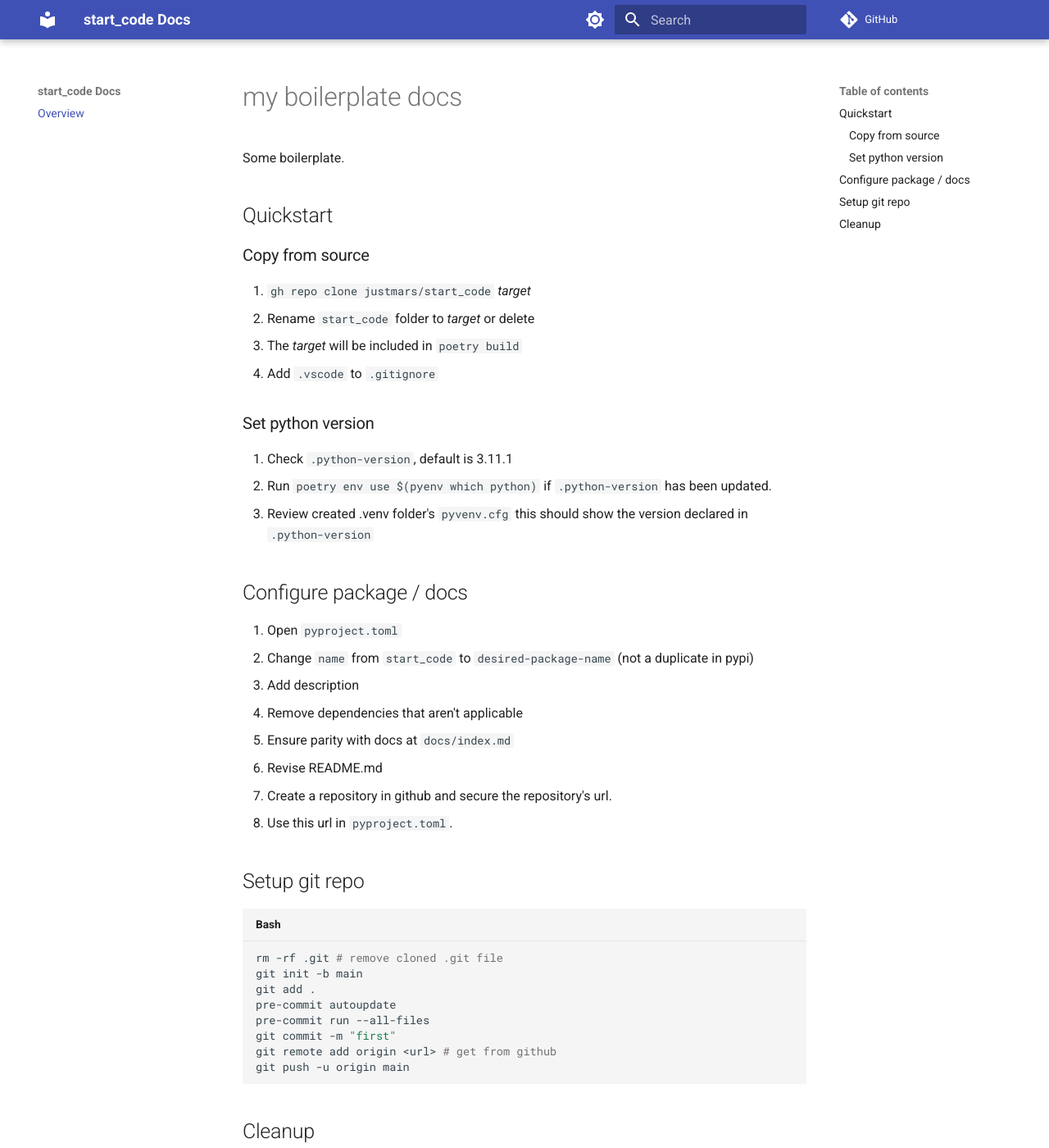
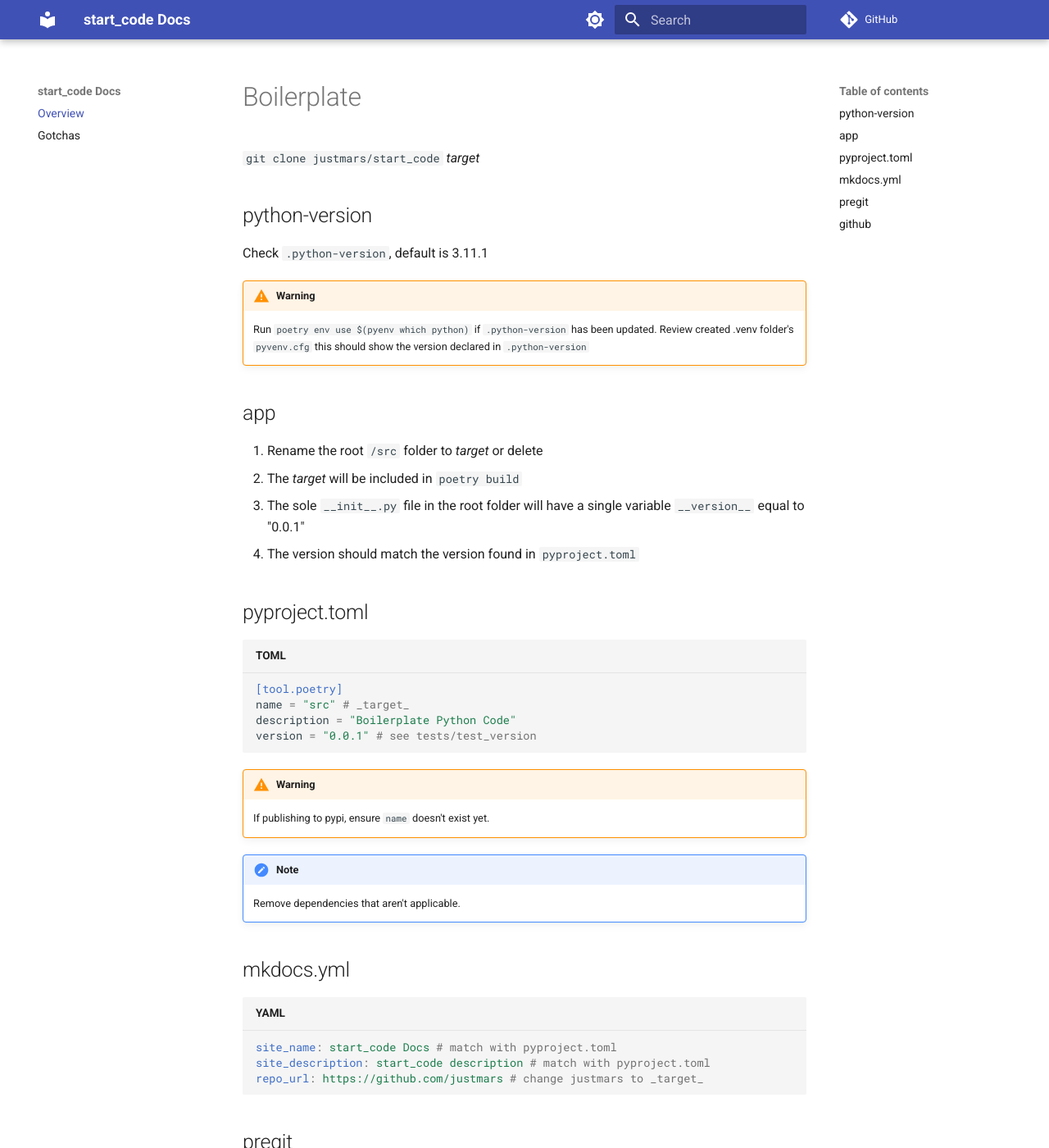
Before and after one commit to justmars/start-code, an MkDocs documentation site: the page built from docs/index.md, in a window 1280 px wide and 1400 px high. Shown: the whole window at 82% size. Built offline with MkDocs 1.6.1 and Material for MkDocs 9.7.7, drawn with Linux system fonts in a browser that asks for light colours; some of the changed text lies outside the part shown.

Commit message:
feat: revised style

````diff
--- a/.pre-commit-config.yaml
+++ b/.pre-commit-config.yaml
@@ -20,7 +20,7 @@ repos:
       - id: isort
         args: ["--profile", "black", "--filter-files"]
   - repo: https://github.com/psf/black
-    rev: 22.12.0
+    rev: 23.1a1
     hooks:
       - id: black
         language_version: python3
@@ -30,7 +30,7 @@ repos:
     hooks:
       - id: blacken-docs
         additional_dependencies:
-          - black==22.12.0
+          - black==23.1a1
   - repo: https://github.com/asottile/pyupgrade
     rev: v3.3.1
     hooks:
--- a/docs/index.md
+++ b/docs/index.md
@@ -1,34 +1,63 @@
-# my boilerplate docs
+# Boilerplate
 
-Some boilerplate.
+`git clone justmars/start_code` _target_
 
-## Quickstart
+## python-version
 
-### Copy from source
+Check `.python-version`, default is 3.11.1
 
-1. `gh repo clone justmars/start_code` _target_
-2. Rename `start_code` folder to _target_ or delete
-3. The _target_ will be included in `poetry build`
+!!! warning
+
+    Run `poetry env use $(pyenv which python)` if `.python-version` has been updated. Review created .venv folder's `pyvenv.cfg` this should show the version declared in `.python-version`
+
+## app
+
+1. Rename the root `/src` folder to _target_ or delete
+2. The _target_ will be included in `poetry build`
+3. The sole `__init__.py` file in the root folder will have a single variable `__version__` equal to "0.0.1"
+4. The version should match the version found in `pyproject.toml`
+
+## pyproject.toml
+
+```toml
+[tool.poetry]
+name = "src" # _target_
+description = "Boilerplate Python Code"
+version = "0.0.1" # see tests/test_version
+```
+
+!!! warning
+
+    If publishing to pypi, ensure `name` doesn't exist yet.
+
+!!! note
+
+    Remove dependencies that aren't applicable.
+
+## mkdocs.yml
+
+```yml
+site_name: start_code Docs # match with pyproject.toml
+site_description: start_code description # match with pyproject.toml
+repo_url: https://github.com/justmars # change justmars to _target_
+```
+
+## pregit
+
+1. Revise README.md
+2. Ensure parity of `pyproject.toml` with `mkdocs.yml`
+3. Add applicable classifiers
 4. Add `.vscode` to `.gitignore`
+5. [Create github repository](https://github.com/new)
+6. Add github `repo_url` to `mkdocs.yml`
+7. Edit `/docs/index.md`, remove`/docs/gotchas.md`
+8. Edit `/tests/test_version` by replacing `src`
+9. Run `poetry shell`
+10. Run `poetry update`
+11. Run `pytest`
+12. Review with `mkdocs serve`
 
-### Set python version
-
-1. Check `.python-version`, default is 3.11.1
-2. Run `poetry env use $(pyenv which python)` if `.python-version` has been updated.
-3. Review created .venv folder's `pyvenv.cfg` this should show the version declared in `.python-version`
-
-## Configure package / docs
-
-1. Open `pyproject.toml`
-2. Change `name` from `start_code` to `desired-package-name` (not a duplicate in pypi)
-3. Add description
-4. Remove dependencies that aren't applicable
-5. Ensure parity with docs at `docs/index.md`
-6. Revise README.md
-7. Create a repository in github and secure the repository's url.
-8. Use this url in `pyproject.toml`.
-
-## Setup git repo
+## github
 
 ```sh
 rm -rf .git # remove cloned .git file
@@ -36,12 +65,7 @@ git init -b main
 git add .
 pre-commit autoupdate
 pre-commit run --all-files
-git commit -m "first"
-git remote add origin <url> # get from github
+git commit -m "setup"
+git remote add origin <repo_url>
 git push -u origin main
 ```
-
-## Cleanup
-
-1. Delete contents of this README from `Gotchas` going down.
-2. Update precommit [config](./pre-commit-config.yaml) version numbers to match [pyproject.toml](./pyproject.toml), in case these have been updated.
--- a/mkdocs.yml
+++ b/mkdocs.yml
@@ -20,6 +20,7 @@ theme:
         name: Switch to light mode
 nav:
   - Overview: index.md
+  - Gotchas: gotchas.md
 
 extra:
   social:
````
Also changed, not shown: pyproject.toml (+5 -2 lines), src/__init__.py (renamed from start_code/__init__.py), 2 other files.
